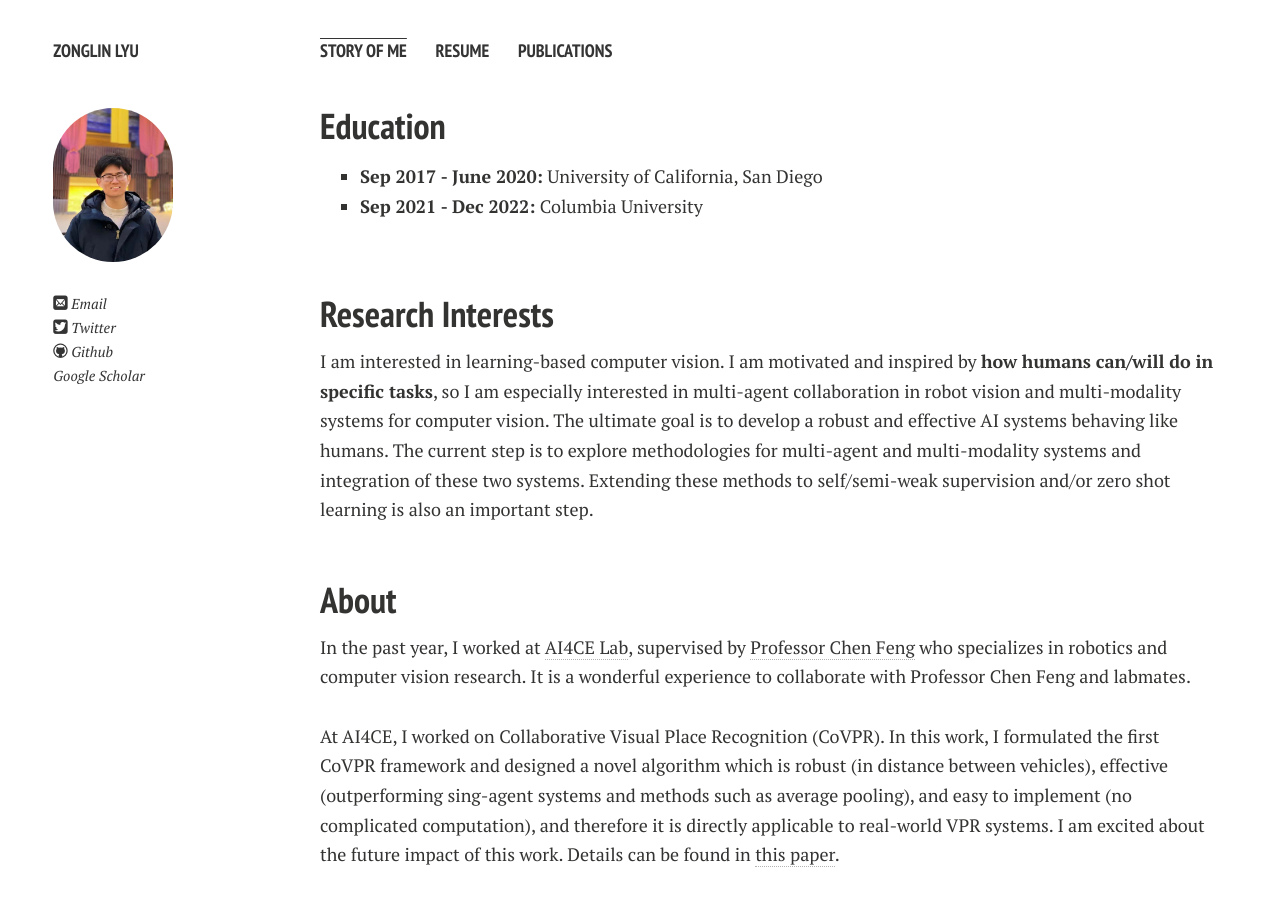
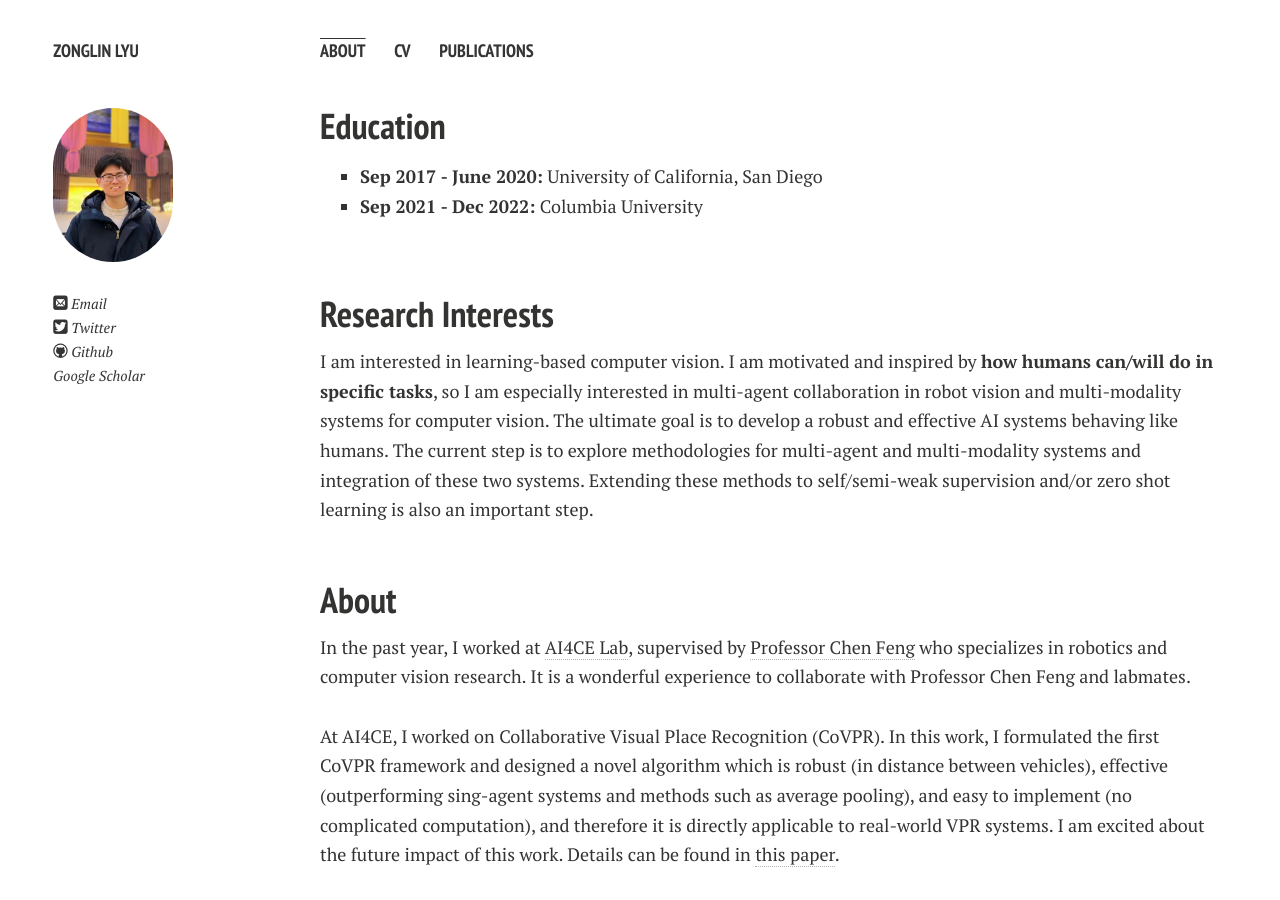
Before and after one commit to ZonglinL/ZonglinL.github.io, a Jekyll site: the page built from index.md, in a window 1280 px wide and 900 px high. Built offline with Jekyll 4.4.1, drawn with Linux system fonts in a browser that asks for light colours; nearby versions of some CDN libraries; comment, search, counter and statistics services are not loaded; a style sheet for code colours, icons or effects is not loaded; our own code applies the rules of GitHub Pages for plain Markdown files.

Commit message:
Update _config.yml

```diff
--- a/_config.yml
+++ b/_config.yml
@@ -24,10 +24,10 @@ owner:
 # Links to include in top navigation
 # For external links add external: true
 links:
-  - title: Story of Me
+  - title: About
     url: /
-  - title: Resume
-    url: /file/resume_of_sixiangchen.pdf
+  - title: CV
+    url: /file/CV.pdf
   - title: Publications
     url: /publications/
  # - title: Projects
```
